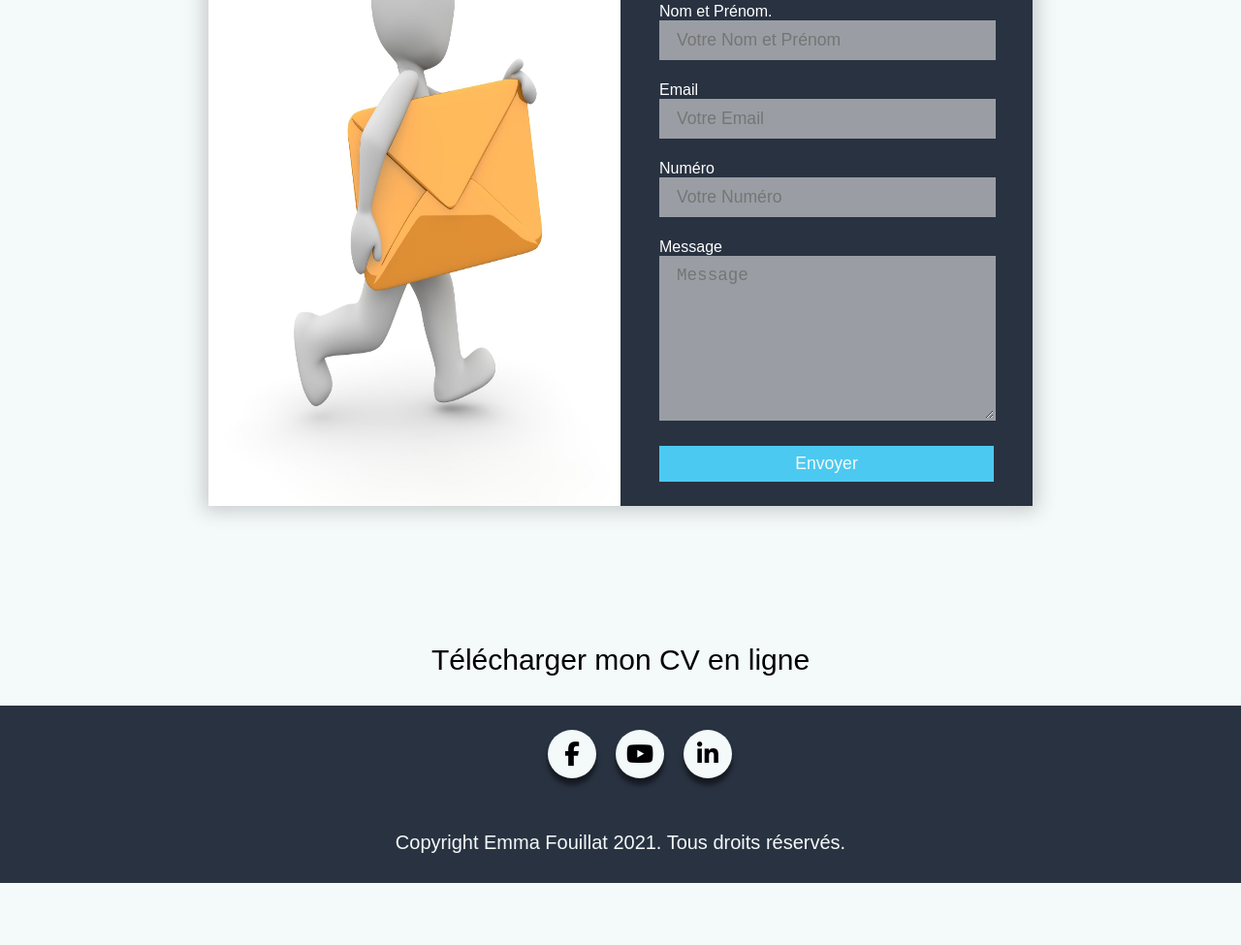
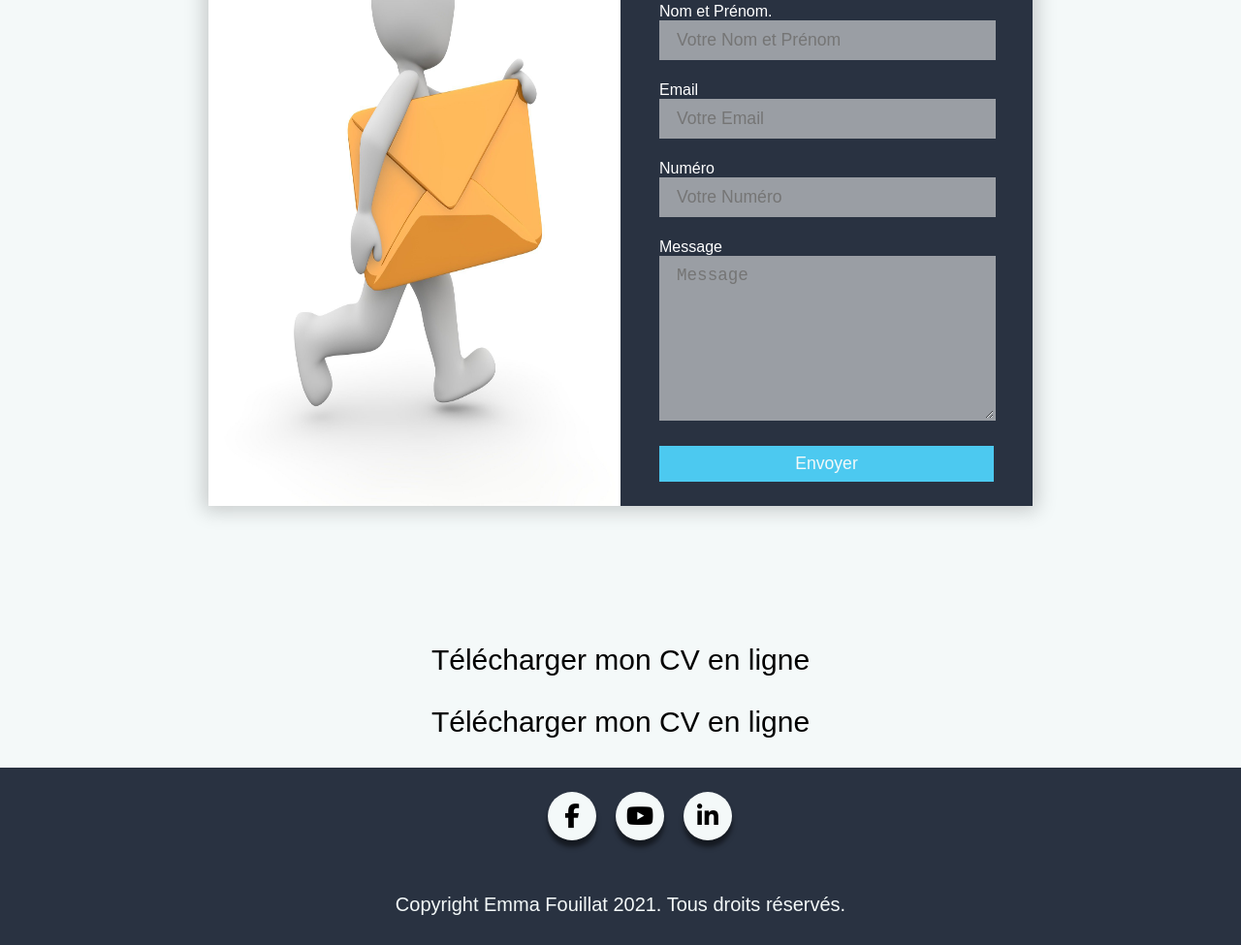
Before and after one commit to Emmaflt/Portfolio, a plain HTML site: page contact.html in a window 1280 px wide. Shown: the part 573-1548 px from the top of the page at 97% size. Before the commit the page ends 1484 px from the top, so only its background shows below. Drawn offline with nearby package versions, Linux system fonts and the light colour scheme; a web font is replaced by a local one.

Commit message:
encore mon cv

```diff
--- a/contact.html
+++ b/contact.html
@@ -89,6 +89,10 @@
           <p>Télécharger mon CV en ligne</p>
         </a>
 
+        <a href="cv_ef.jpg" download class="para_contact">
+          <p>Télécharger mon CV en ligne</p>
+        </a>
+
 
 
         <footer class="pied">
```
Also changed, not shown: cv_ef.jpg (renamed from img/cv_ef.jpg).
